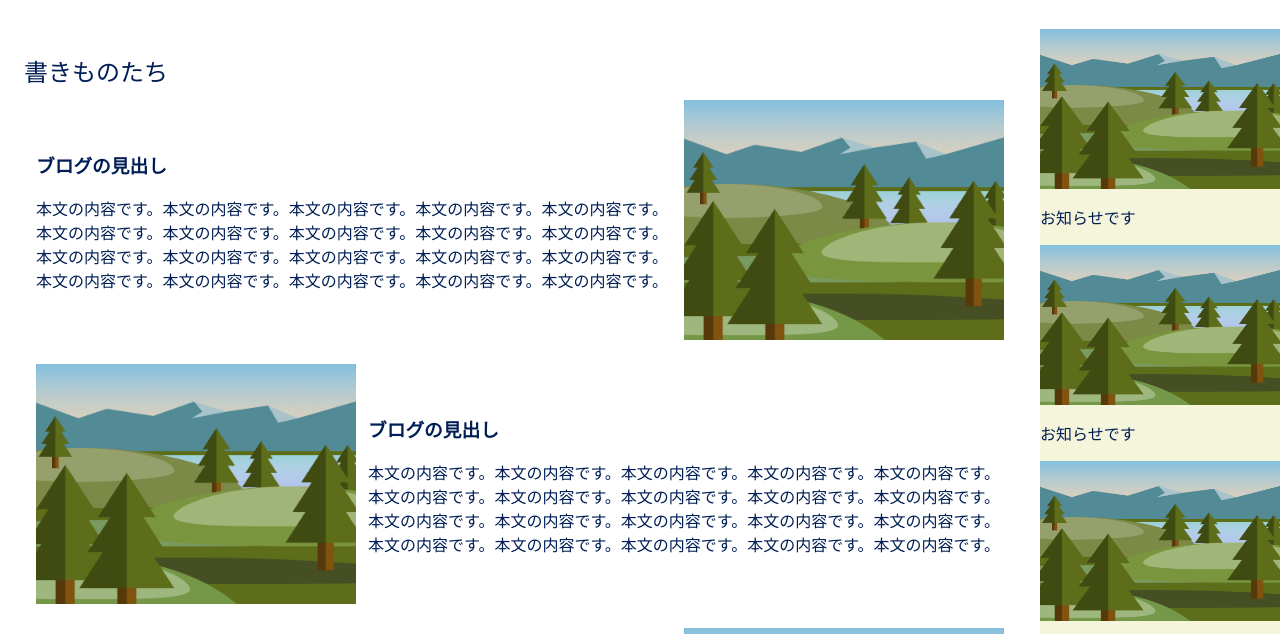
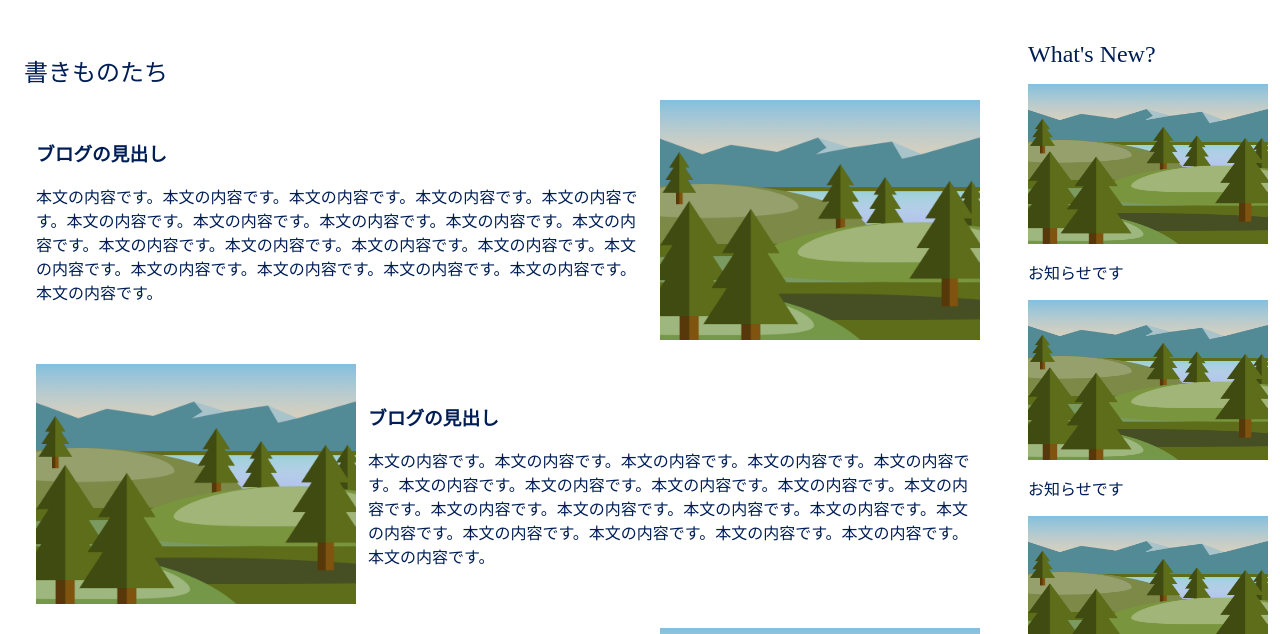
Before and after one commit to MinouHoriba/myportfolio, a plain HTML site: page index.html in a window 1280 px wide. Shown: the part 91-725 px from the top of the page. Drawn offline with Linux system fonts and the light colour scheme.

Commit message:
サイドバースタイリング完了

```diff
--- a/index.html
+++ b/index.html
@@ -77,6 +77,7 @@
         </article>
     </main>
     <aside>
+      <h2>What's New?</h2>
       <div class="announcement">
       <img src="forest.png" alt="" width="240" height="160">
       <p>お知らせです</p>
--- a/style.css
+++ b/style.css
@@ -1,5 +1,4 @@
 @charset "utf-8";
-@import url('https://fonts.googleapis.com/css?family=Noto+Sans+JP');
 
 body {
   margin: 0;
@@ -91,11 +90,13 @@ img{
 }
 
 aside {
-  background-color: beige;
   width: max-content;
+  padding: 12px;
 }
 
-
+.announcement{
+  margin: 16px  auto;
+}
 
 footer {
   background-color: cadetblue;
```
